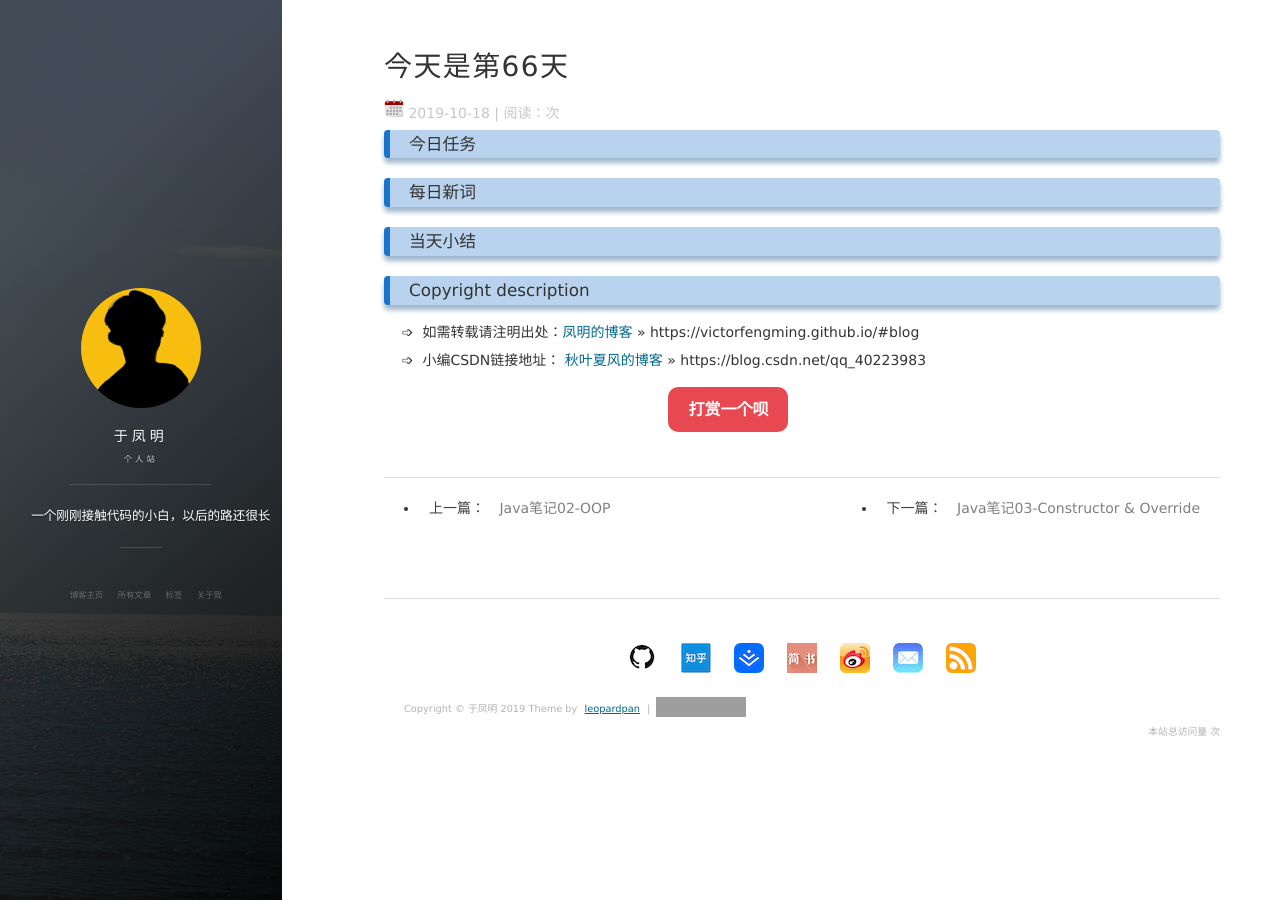
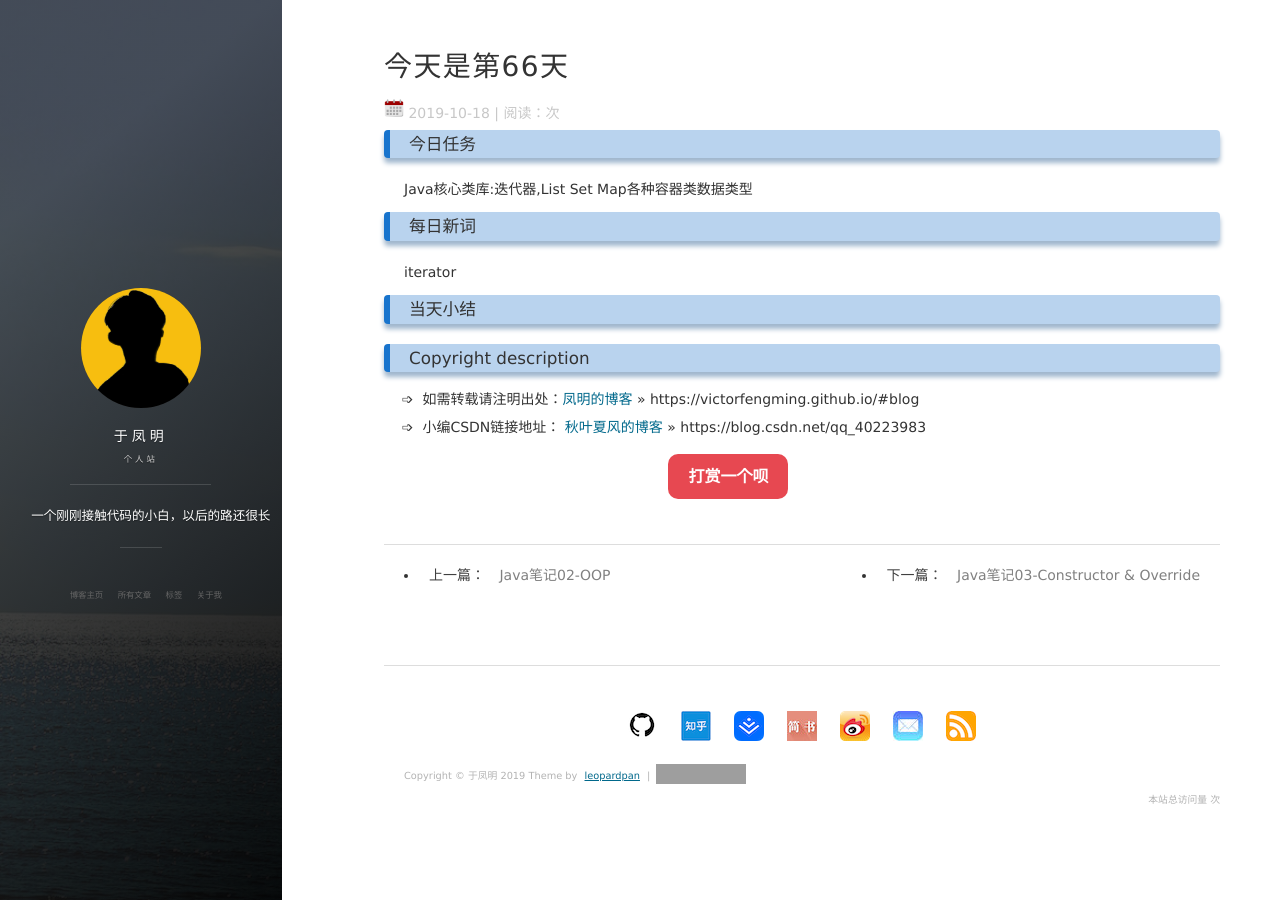
Before and after one commit to victorfengming/victorfengming.github.io.leopardpan, a Jekyll site: the page built from _posts/daily/2019-10-18-day66.md, in a window 1280 px wide. Built offline with Jekyll 4.4.1, drawn with Linux system fonts in a browser that asks for light colours; nearby versions of some CDN libraries; comment, search, counter and statistics services are not loaded; grey boxes are pictures that could not be loaded.

Commit message:
66日报

```diff
--- a/_posts/daily/2019-10-18-day66.md
+++ b/_posts/daily/2019-10-18-day66.md
@@ -6,7 +6,7 @@ tags: XDH
 ---
 
 ### 今日任务
-
+Java核心类库:迭代器,List Set Map各种容器类数据类型
 ### 每日新词
-
+iterator
 ### 当天小结
```
